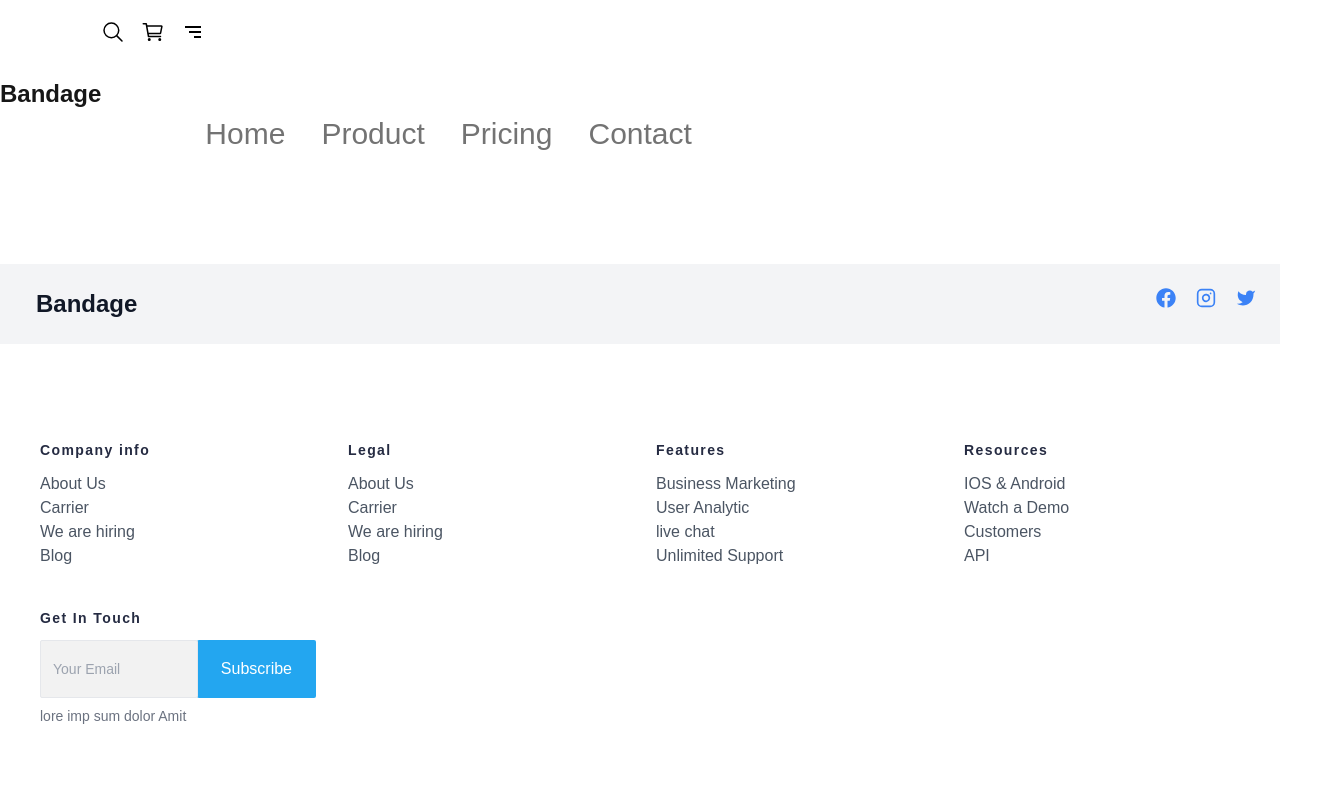
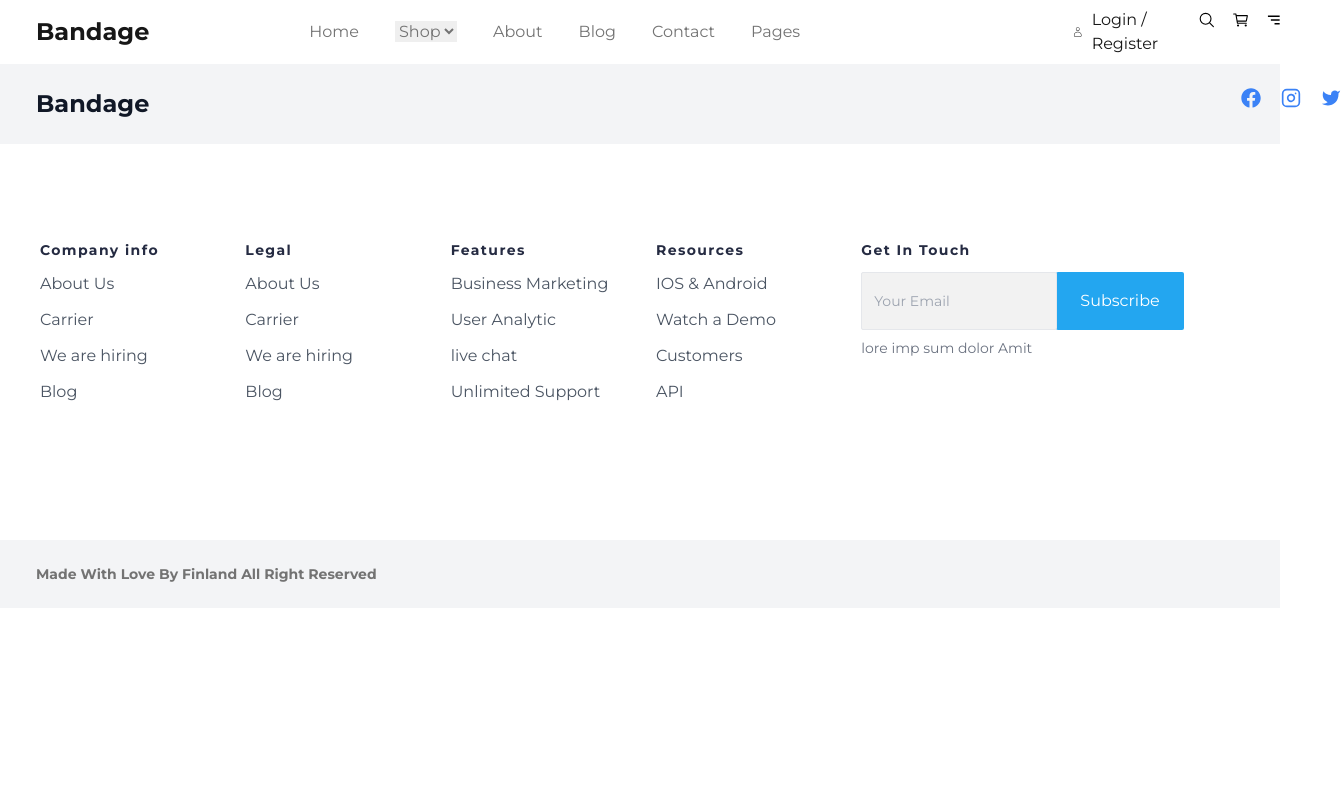
Before and after one commit to abdul-ahad-26/hackathon-2, a Next.js app: page / in a window 1280 px wide. Shown: the top 800 px of the page, 1341 px wide, since content can reach past the window. Built offline with nearby package versions, Linux system fonts and the light colour scheme.

Commit message:
fixed header footer

```diff
--- a/src/app/components/Footer.tsx
+++ b/src/app/components/Footer.tsx
@@ -11,7 +11,7 @@ const Footer = () => {
                         <span className="ml-3  font-bold text-2xl">Bandage</span>
                     </a>
 
-                    <span className="inline-flex sm:ml-auto sm:mt-0 mt-4  sm:justify-start  text-blue-500">
+                    <span className="inline-flex ml-[1080px] sm:mt-0 mt-4  sm:justify-start  text-blue-500">
                         <a className="ml-3">
                             <FaFacebook className='size-5 ' />
                         </a>
@@ -48,11 +48,11 @@ const Footer = () => {
             </div>
             <div className="container px-6 py-24 mx-auto">
                 <div className="flex flex-wrap md:text-left  order-first">
-                    <div className="lg:w-1/4 md:w-1/2 w-full px-4">
+                    <div className="lg:w-1/6 md:w-1/2 w-full px-4">
                         <h2 className="title-font font-bold text-[#252B42] tracking-widest text-sm mb-3">
                             Company info
                         </h2>
-                        <nav className="list-none mb-10">
+                        <nav className="list-none mb-10 flex flex-col gap-3">
                             <li>
                                 <a className="text-gray-600 hover:text-gray-800">About Us</a>
                             </li>
@@ -67,11 +67,11 @@ const Footer = () => {
                             </li>
                         </nav>
                     </div>
-                    <div className="lg:w-1/4 md:w-1/2 w-full px-4">
+                    <div className="lg:w-1/6 md:w-1/2 w-full px-4">
                         <h2 className="title-font font-bold text-[#252B42] tracking-widest text-sm mb-3">
                             Legal
                         </h2>
-                        <nav className="list-none mb-10">
+                        <nav className="list-none mb-10 flex flex-col gap-3">
                             <li>
                                 <a className="text-gray-600 hover:text-gray-800">About Us</a>
                             </li>
@@ -86,11 +86,11 @@ const Footer = () => {
                             </li>
                         </nav>
                     </div>
-                    <div className="lg:w-1/4 md:w-1/2 w-full px-4">
+                    <div className="lg:w-1/6 md:w-1/2 w-full px-4">
                         <h2 className="title-font font-bold text-[#252B42] tracking-widest text-sm mb-3">
                             Features
                         </h2>
-                        <nav className="list-none mb-10">
+                        <nav className="list-none mb-10 flex flex-col gap-3">
                             <li>
                                 <a className="text-gray-600 hover:text-gray-800">Business Marketing</a>
                             </li>
@@ -105,11 +105,11 @@ const Footer = () => {
                             </li>
                         </nav>
                     </div>
-                    <div className="lg:w-1/4 md:w-1/2 w-full px-4">
+                    <div className="lg:w-1/6 md:w-1/2 w-full px-4">
                         <h2 className="title-font font-bold text-[#252B42] tracking-widest text-sm mb-3">
                             Resources
                         </h2>
-                        <nav className="list-none mb-10">
+                        <nav className="list-none mb-10 flex flex-col gap-3">
                             <li>
                                 <a className="text-gray-600 hover:text-gray-800">IOS & Android</a>
                             </li>
@@ -124,7 +124,7 @@ const Footer = () => {
                             </li>
                         </nav>
                     </div>
-                    <div className="lg:w-1/4 md:w-1/2 w-full px-4">
+                    <div className="lg:w-2/6 md:w-1/2 w-full px-4">
                         <h2 className="title-font font-bold text-[#252B42] tracking-widest text-sm mb-3">
                             Get In Touch
                         </h2>
@@ -152,8 +152,8 @@ const Footer = () => {
             <div className="bg-gray-100">
                 <div className="container px-6 py-6 mx-auto flex items-center text-center sm:flex-row flex-col">
 
-                    <p className="text-sm font-bold text-[#737373] sm:ml-6 sm:mt-0 mt-4">
-                    Made With Love By <br/>
+                    <p className="text-sm font-bold text-[#737373] ml-3 sm:mt-0 mt-4">
+                    Made With Love By
                     Finland All Right Reserved
                     </p>
 
--- a/src/app/components/Header.tsx
+++ b/src/app/components/Header.tsx
@@ -1,33 +1,47 @@
 import Link from 'next/link'
 import React from 'react'
 import { BiMenuAltRight } from 'react-icons/bi'
+import { CiUser } from 'react-icons/ci'
 import { IoCartOutline, IoSearchOutline } from 'react-icons/io5'
 
 const Header = () => {
    return (
-      <header className='bg-[#FFFFFF] max-w-[1440px] pt-5 pb-28 flex  m-auto flex-col md:flex-row'>
-         <div className='flex justify-around mt-4 items-center'>
-            <Link href="/">
-               <div className='font-bold text-2xl'>Bandage
-               </div>
-            </Link>
+      <header className='container bg-[#FFFFFF] mx-auto  h-16 flex   items-center gap-4 px-6 py-6 '>
 
-         </div>
-         <div className='flex gap-4'>
+         <Link href="/">
+            <div className='font-bold text-2xl ml-3'>Bandage
+            </div>
+         </Link>
+
+
+         <nav className='ml-36'>
+            <ul className='flex   gap-9 font-normal  text-[#737373] '>
+               <li><Link href='/'>Home</Link></li>
+               <li><select name="shop" id="shop">
+                  <option value="shop">
+                     <Link href="/">Shop</Link>
+                  </option>
+               </select>
+               </li>
+               <li><Link href='/'>About</Link></li>
+               <li><Link href='/'>Blog</Link></li>
+               <li><Link href='/'>Contact</Link></li>
+               <li><Link href='/'>Pages</Link></li>
+
+            </ul>
+         </nav>
+         <div className='flex ml-64 gap-4'>
+            <div className='flex gap-2 items-center '>
+               <CiUser />
+               <Link href="/">Login / Register</Link>
+
+            </div>
+
+
             <IoSearchOutline className='size-6 text-black ' />
             <IoCartOutline className='size-6 text-black ' />
             <BiMenuAltRight className='size-6 text-black ' />
          </div>
-
-         <nav >
-            <ul className='flex flex-col text-center mt-24 gap-9 font-normal text-3xl text-[#737373] md:flex-row'>
-               <li><Link href='/'>Home</Link></li>
-               <li><Link href='/'>Product</Link></li>
-               <li><Link href='/'>Pricing</Link></li>
-               <li><Link href='/'>Contact</Link></li>
-
-            </ul>
-         </nav>
 
       </header>
    )
--- a/src/app/layout.tsx
+++ b/src/app/layout.tsx
@@ -3,6 +3,11 @@ import localFont from "next/font/local";
 import "./globals.css";
 import Header from "./components/Header";
 import Footer from "./components/Footer";
+import {Montserrat} from "next/font/google";
+
+const montserrat = Montserrat({ subsets: ["latin"], weight: ["300", "400", "500", "600", "700"]})
+
+
 
 const geistSans = localFont({
   src: "./fonts/GeistVF.woff",
@@ -28,7 +33,7 @@ export default function RootLayout({
   return (
     <html lang="en">
       <body
-        className={`${geistSans.variable} ${geistMono.variable} antialiased`}
+        className={montserrat.className}
       >
         <Header/>
 
```
